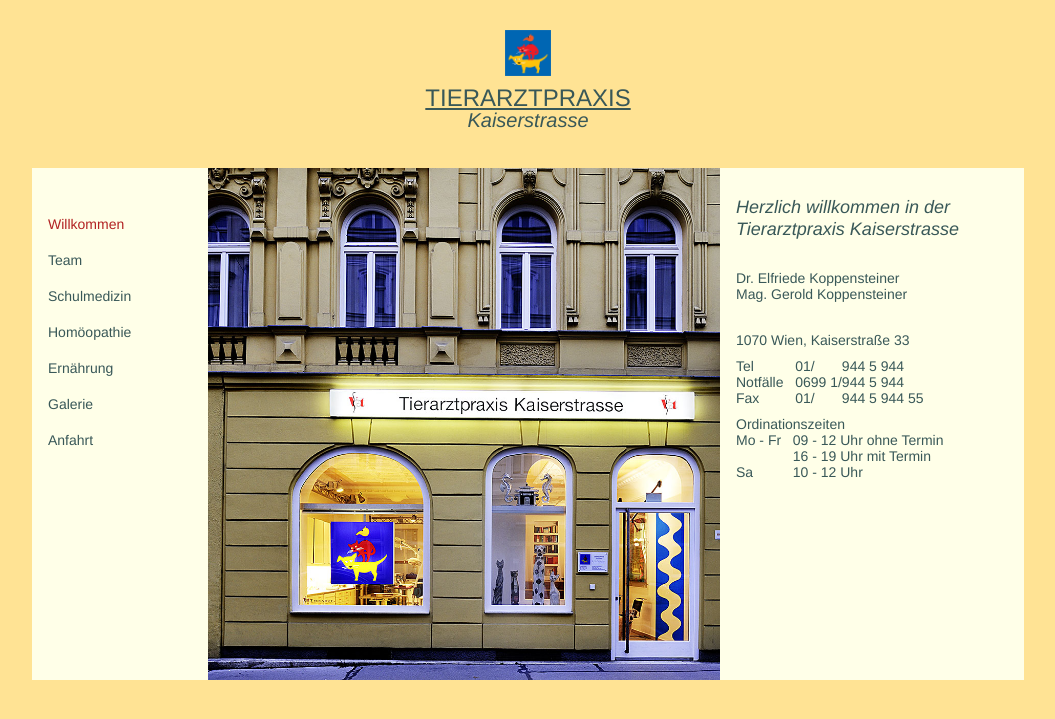
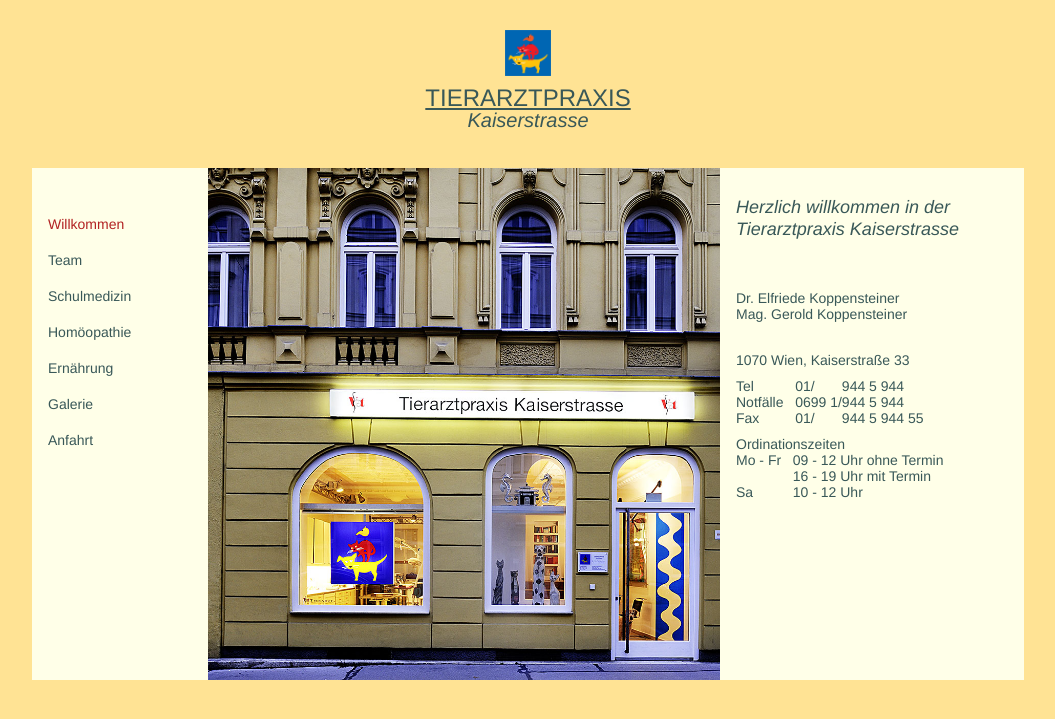
Before and after one commit to richardtraindl/tierarztpraxis-kaiserstrasse.at, a Jekyll site: the page built from index.html, in a window 1280 px wide. Shown: the top 719 px of the page, without its empty margins (112-1167 px from the left). Built offline with Jekyll 4.4.1, drawn with Linux system fonts in a browser that asks for light colours.

```diff
--- a/_includes/kontakt.html
+++ b/_includes/kontakt.html
@@ -3,6 +3,8 @@
       <!-- h2>Kontakt</h2 -->
 
       <!-- div class="spacer"><img src="img/horizontal-line.png" alt=""></div -->
+
+      <div class="gap"></div>
 
       <p>
         <a href="team.html#elfi">Dr. Elfriede Koppensteiner</a>
```
